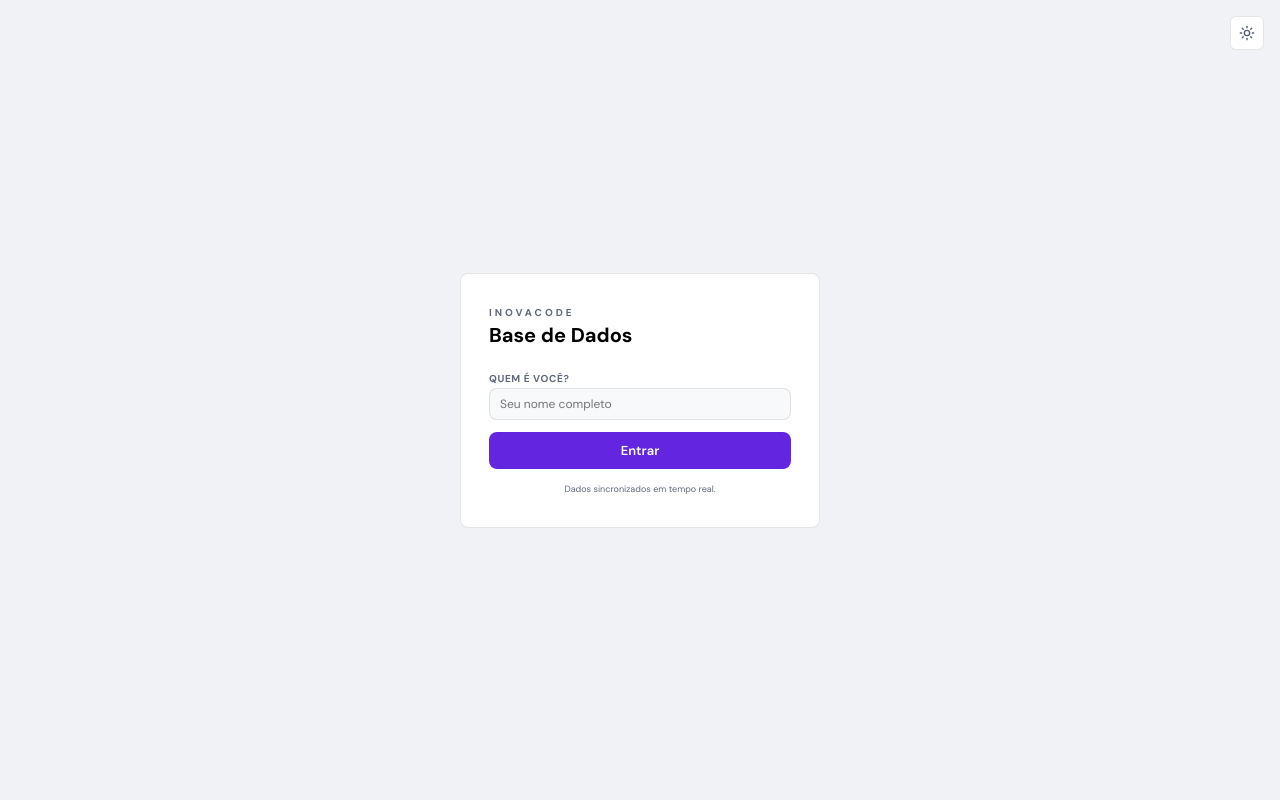
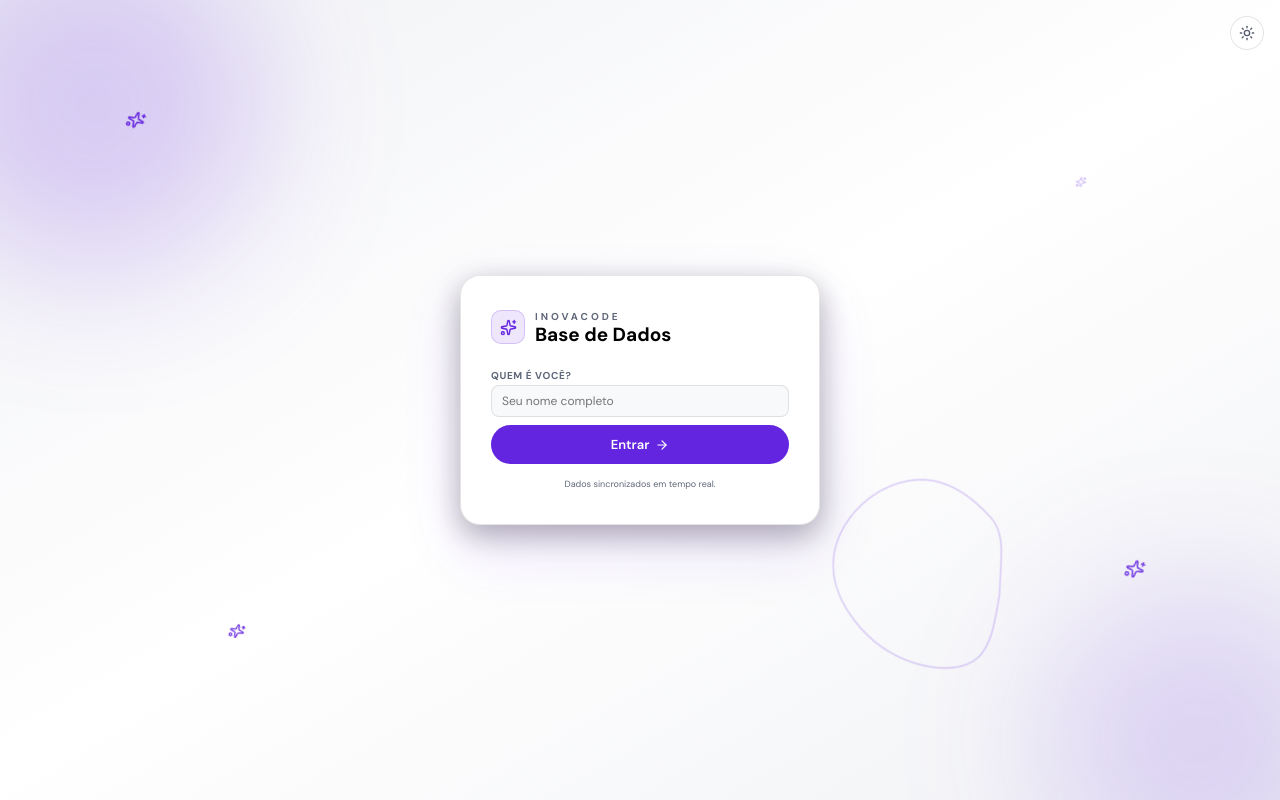
Before and after one commit to inovacodecba/base-cba, a React (Vite) app: page / in a window 1280 px wide. Both pictures are taken after a click on the button 1247 px from the left and 33 px from the top of the page. Built offline with nearby package versions, Linux system fonts and the light colour scheme.

Commit message:
Update App.jsx

```diff
--- a/src/App.jsx
+++ b/src/App.jsx
@@ -1,8 +1,8 @@
 import { useState, useEffect, useMemo, useCallback, lazy, Suspense } from "react";
 import {
-  Moon, Sun, ArrowUp, ArrowDown, ArrowLeftRight, AlertTriangle,
+  Moon, Sun, ArrowUp, ArrowDown, ArrowLeftRight, ArrowRight, AlertTriangle,
   Download, Pencil, Trash2, CheckCircle2, XCircle, Info, X, MapPin, Tags,
-  FileText, Layers, Boxes,
+  FileText, Layers, Boxes, Sparkles,
 } from "lucide-react";
 
 import { getTheme, makeStyleHelpers } from "./theme.js";
@@ -1370,20 +1370,52 @@ export default function App() {
   );
 
   if (!currentUser) return (
-    <div style={{ fontFamily: "'DM Sans',sans-serif", background: T.bg, minHeight: "100vh", display: "flex", alignItems: "center", justifyContent: "center", padding: 20 }}>
+    <div style={{
+      fontFamily: "'DM Sans',sans-serif", position: "relative", minHeight: "100vh", display: "flex",
+      alignItems: "center", justifyContent: "center", padding: 20, overflow: "hidden",
+      background: `linear-gradient(150deg, ${T.bg} 0%, ${T.panel} 50%, ${T.bg} 100%)`,
+    }}>
       <link href="https://fonts.googleapis.com/css2?family=DM+Sans:wght@400;500;600;700&display=swap" rel="stylesheet" />
-      <button onClick={() => setTheme(t => t === "dark" ? "light" : "dark")} style={{ position: "fixed", top: 16, right: 16, width: 34, height: 34, borderRadius: 6, border: `1px solid ${T.border}`, background: T.panel, color: T.textMuted, display: "flex", alignItems: "center", justifyContent: "center", cursor: "pointer" }}>
+      <style>{`
+        @keyframes lg-float-a{0%,100%{transform:translate(0,0) scale(1)}50%{transform:translate(24px,-18px) scale(1.06)}}
+        @keyframes lg-float-b{0%,100%{transform:translate(0,0) scale(1)}50%{transform:translate(-20px,20px) scale(1.08)}}
+        @keyframes lg-spin{from{transform:rotate(0deg)}to{transform:rotate(360deg)}}
+        @keyframes lg-twinkle{0%,100%{opacity:.22;transform:scale(.85) rotate(0deg)}50%{opacity:1;transform:scale(1.15) rotate(20deg)}}
+        @keyframes lg-card-in{from{opacity:0;transform:translateY(14px) scale(.98)}to{opacity:1;transform:translateY(0) scale(1)}}
+        .lg-blob{position:absolute;border-radius:50%;filter:blur(70px);pointer-events:none}
+        .lg-sparkle{position:absolute;pointer-events:none;color:${T.accent}}
+        .lg-card{animation:lg-card-in .55s cubic-bezier(.2,.8,.2,1)}
+        .lg-submit{transition:transform 180ms ease,box-shadow 180ms ease,opacity 180ms ease}
+        .lg-submit:hover:not(:disabled){transform:translateY(-1px);box-shadow:0 10px 24px ${T.accent}3a}
+        .lg-submit:active:not(:disabled){transform:translateY(0)}
+      `}</style>
+      <div className="lg-blob" style={{ width: 340, height: 340, top: "-8%", left: "-6%", background: `${T.accent}33`, animation: "lg-float-a 9s ease-in-out infinite" }} />
+      <div className="lg-blob" style={{ width: 300, height: 300, bottom: "-10%", right: "-6%", background: `${T.accent}29`, animation: "lg-float-b 11s ease-in-out infinite" }} />
+      <svg style={{ position: "absolute", width: 260, height: 260, top: "55%", left: "62%", opacity: .45, pointerEvents: "none", animation: "lg-spin 44s linear infinite" }} viewBox="0 0 200 200">
+        <path d="M38,-47.7C53.6,-38.1,72.3,-28.6,77.8,-14.4C83.3,-0.2,75.5,18.8,63.6,33.4C51.7,48,35.6,58.3,18.1,63.6C0.6,68.9,-18.4,69.3,-33.8,61.5C-49.2,53.8,-61.1,37.9,-66.4,20.2C-71.7,2.5,-70.4,-17,-61.3,-31.7C-52.2,-46.4,-35.4,-56.3,-18.7,-62.6C-2,-68.9,14.5,-57.3,38,-47.7Z" transform="translate(100 100)" fill="none" stroke={T.accent} strokeOpacity=".4" strokeWidth="1.4" />
+      </svg>
+      {[
+        { top: "14%", left: "10%", size: 16, delay: "0s" },
+        { top: "22%", left: "84%", size: 12, delay: "1.4s" },
+        { top: "78%", left: "18%", size: 14, delay: "2.6s" },
+        { top: "70%", left: "88%", size: 18, delay: ".8s" },
+      ].map((s, i) => (
+        <Sparkles key={i} className="lg-sparkle" size={s.size} style={{ top: s.top, left: s.left, animation: `lg-twinkle ${3.4 + i * .4}s ease-in-out infinite`, animationDelay: s.delay }} />
+      ))}
+      <button onClick={() => setTheme(t => t === "dark" ? "light" : "dark")} style={{ position: "fixed", top: 16, right: 16, width: 34, height: 34, borderRadius: 999, border: `1px solid ${T.border}`, background: T.panel, color: T.textMuted, display: "flex", alignItems: "center", justifyContent: "center", cursor: "pointer", zIndex: 2 }}>
         {theme === "dark" ? <Moon size={16} /> : <Sun size={16} />}
       </button>
-      <div style={{ background: T.panel, borderRadius: 8, padding: "32px 28px", width: "100%", maxWidth: 360, border: `1px solid ${T.border}` }}>
-        <div style={{ marginBottom: 24 }}>
-          <div style={{ fontSize: 10, letterSpacing: 3, color: T.textFaint, fontWeight: 700, textTransform: "uppercase", marginBottom: 3 }}>Inovacode</div>
-          <div style={{ fontSize: 20, fontWeight: 700, color: T.textBright }}>Base de Dados</div>
+      <div className="lg-card" style={{ position: "relative", zIndex: 1, background: T.panel, borderRadius: 20, padding: "34px 30px", width: "100%", maxWidth: 360, border: `1px solid ${T.border}`, boxShadow: `0 24px 60px ${T.accent}20, 0 10px 30px rgba(0,0,0,.3)` }}>
+        <div style={{ display: "flex", alignItems: "center", gap: 10, marginBottom: 24 }}>
+          <div style={{ width: 34, height: 34, borderRadius: 10, background: `${T.accent}1c`, border: `1px solid ${T.accent}33`, display: "flex", alignItems: "center", justifyContent: "center", color: T.accent, flexShrink: 0 }}>
+            <Sparkles size={17} />
+          </div>
+          <div>
+            <div style={{ fontSize: 10, letterSpacing: 3, color: T.textFaint, fontWeight: 700, textTransform: "uppercase", marginBottom: 2 }}>Inovacode</div>
+            <div style={{ fontSize: 19, fontWeight: 700, color: T.textBright, lineHeight: 1.1 }}>Base de Dados</div>
+          </div>
         </div>
         {lbl("Quem é você?")}
-        {/* Campo de texto livre, não mais um <select> com a lista de todos
-            os nomes da equipe visível antes do login — evita que qualquer
-            visitante veja quem trabalha aqui só de abrir a tela. */}
         <input
           type="text"
           autoComplete="username"
@@ -1404,8 +1436,9 @@ export default function App() {
         </>}
         {loginForm.name.trim() && checkingUser && <div style={{ fontSize: 11, color: T.textFaint, marginBottom: 8 }}>Verificando...</div>}
         {loginErr && <div style={{ fontSize: 11, color: "#ef4444", marginBottom: 8 }}>{loginErr}</div>}
-        <button disabled={checkingUser} onClick={handleLogin} style={{ ...btn(T.accent), width: "100%", padding: "10px", fontSize: 13, marginTop: 4, opacity: checkingUser ? .6 : 1 }}>
+        <button disabled={checkingUser} onClick={handleLogin} className="lg-submit" style={{ ...btn(T.accent), width: "100%", padding: "11px", fontSize: 13, marginTop: 4, borderRadius: 999, opacity: checkingUser ? .6 : 1, display: "flex", alignItems: "center", justifyContent: "center", gap: 6 }}>
           {loginForm.name && hasPassword === false ? "Criar senha e entrar" : "Entrar"}
+          <ArrowRight size={14} />
         </button>
         {pontoCodigo && <div style={{ fontSize: 11, color: T.accent, marginTop: 12, textAlign: "center", fontWeight: 600 }}>Entre para registrar o ponto.</div>}
         <div style={{ fontSize: 9, color: T.textFaint, marginTop: 14, textAlign: "center" }}>Dados sincronizados em tempo real.</div>
```
